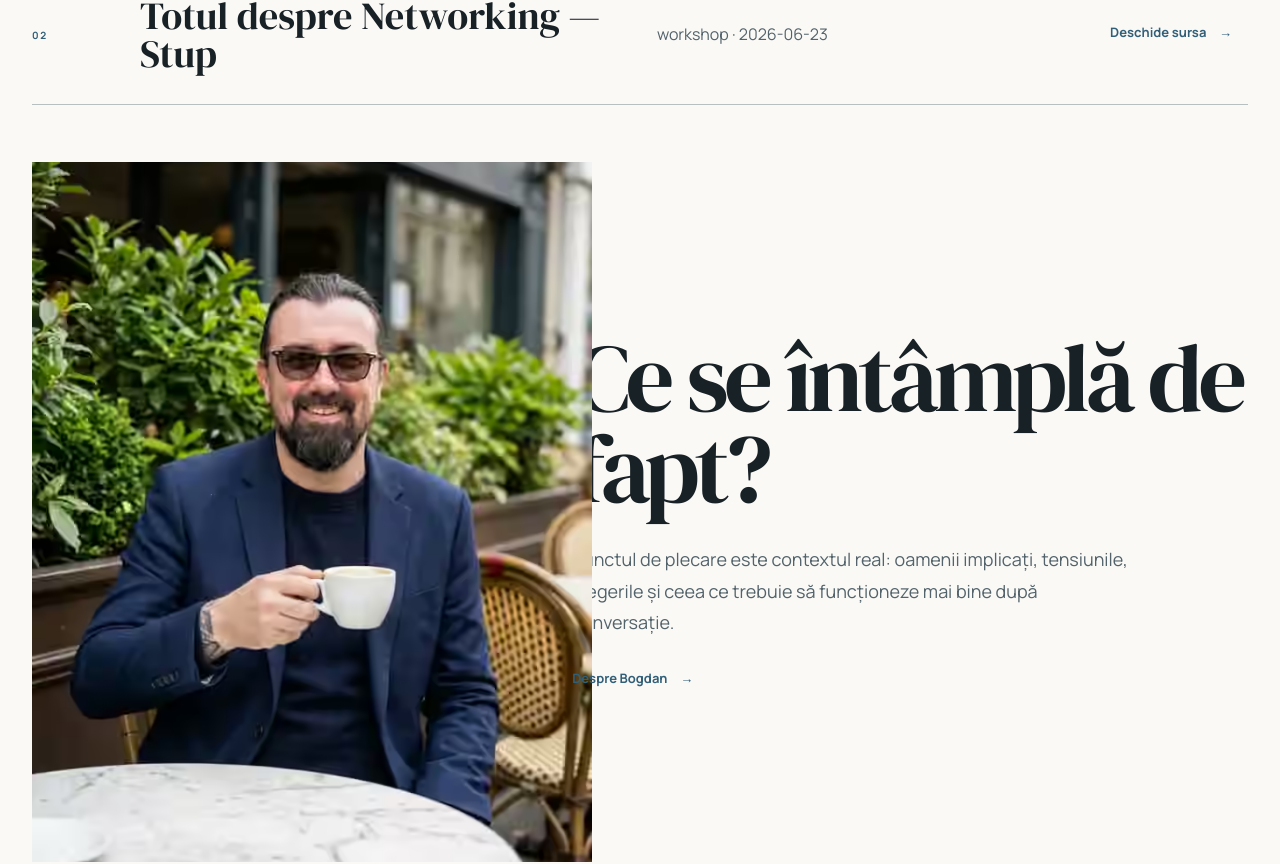
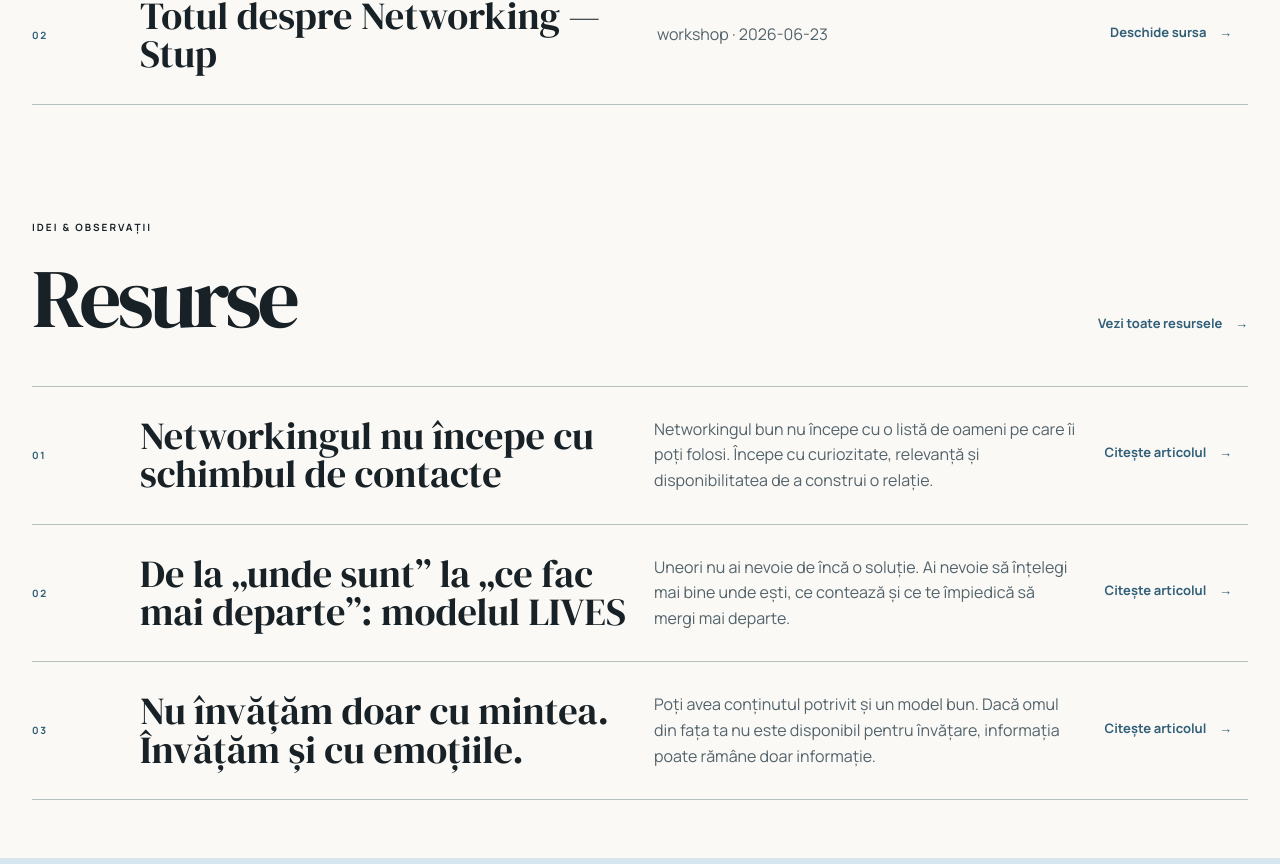
Before and after one commit to ivanovroxana1988-arch/bogdanvizitiu, a Next.js app: page / in a window 1280 px wide. Shown: the part 4732-5596 px from the top of the page. Built offline with nearby package versions, Linux system fonts and the light colour scheme.

Commit message:
Remove redundant homepage about block

```diff
--- a/app/page.tsx
+++ b/app/page.tsx
@@ -41,8 +41,6 @@ export default function Home({searchParams}:{searchParams?:{lang?:string}}){
 
     {appearances.length>0&&<section className="programs shell"><div className="section-head"><div><Eyebrow>{services.media.eyebrow}</Eyebrow><h2 className="section-title">{services.media.title}</h2></div><ArrowLink href="/media">{locale==='ro'?'Vezi aparițiile':'See appearances'}</ArrowLink></div>{appearances.map((item,i)=><article className="program-row" key={item.id}><span>0{i+1}</span><h3>{item.title}</h3><p>{item.type}{item.published_at?` · ${item.published_at}`:''}</p><ArrowLink href={item.external_url!}>{locale==='ro'?'Deschide sursa':'Open source'}</ArrowLink></article>)}</section>}
 
-    <section className="point-of-view"><div className="shell point-grid"><EditorialImage asset="candid" kind="portrait"/><div><h2>{copy.pointTitle}</h2><p>{copy.pointText}</p><ArrowLink href="/despre">{copy.secondaryCta}</ArrowLink></div></div></section>
-
     <section className="programs shell"><div className="section-head"><div><Eyebrow>{copy.insightsEyebrow}</Eyebrow><h2 className="section-title">{copy.insightsTitle}</h2></div><ArrowLink href="/insights">{copy.viewInsights}</ArrowLink></div>{insights.map((insight,i)=><article className="program-row" key={insight.slug}><span>0{i+1}</span><h3>{insight.title}</h3><p>{insight.excerpt}</p><ArrowLink href={`/insights/${insight.slug}`}>{copy.readArticle}</ArrowLink></article>)}</section>
 
     <section className="final-loop"><div className="shell final-grid"><h2>{copy.finalTitle}</h2><div><p>{copy.finalText}</p><ArrowLink href="/contact">{copy.finalCta}</ArrowLink></div></div></section>
```
